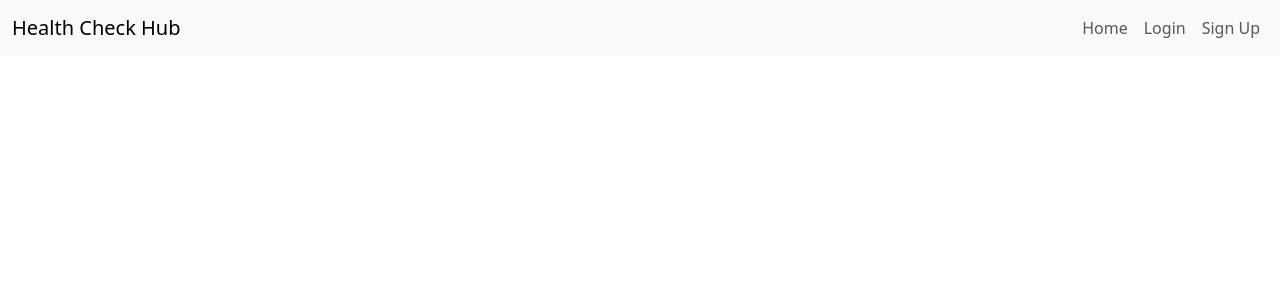
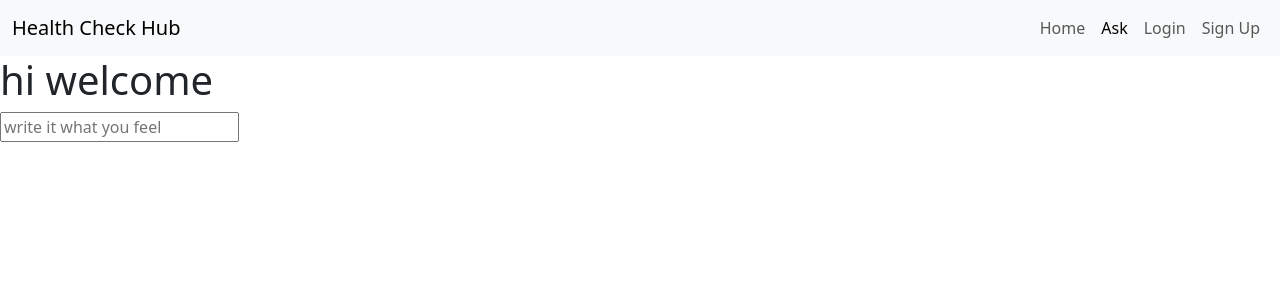
Before and after one commit to Motuma5200/hch-frontend, a React (Vite) app: page /ask in a window 1280 px wide. Shown: the top 300 px of the page. Built offline with nearby package versions, Linux system fonts and the light colour scheme.

Commit message:
added ai chat area

```diff
--- a/src/App.jsx
+++ b/src/App.jsx
@@ -4,6 +4,7 @@ import NavBar from './components/NavBar'
 import Home from './pages/Home'
 import Login from './pages/Login'
 import Signup from './pages/Signup'
+import Ask from './pages/Ask'
 
 function App() {
   return (
@@ -13,6 +14,7 @@ function App() {
         <Route path="/" element={<Home />} />
         <Route path="/login" element={<Login />} />
         <Route path="/signup" element={<Signup />} />
+        <Route path='/ask' element={<Ask/>}/>
       </Routes>
     </BrowserRouter>
   )
--- a/src/components/NavBar.jsx
+++ b/src/components/NavBar.jsx
@@ -15,6 +15,9 @@ export default function NavBar() {
             <li className="nav-item">
               <NavLink to="/" className={linkClass}>Home</NavLink>
             </li>
+             <li className="nav-item">
+              <NavLink to="/ask" className={linkClass}>Ask</NavLink>
+            </li>
             <li className="nav-item">
               <NavLink to="/login" className={linkClass}>Login</NavLink>
             </li>
--- /dev/null
+++ b/src/pages/Ask.jsx
@@ -0,0 +1,9 @@
+export default function Ask()
+{
+  return <div>
+    <h1>
+      hi welcome
+    </h1>
+    <input type="text" placeholder="write it what you feel"/>
+  </div>
+}
```
Also changed, not shown: 1 other file (tests, documents, lock files or other folders).
